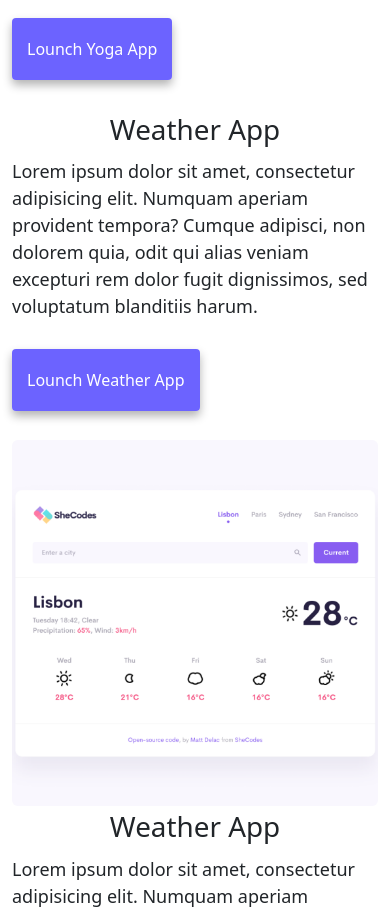
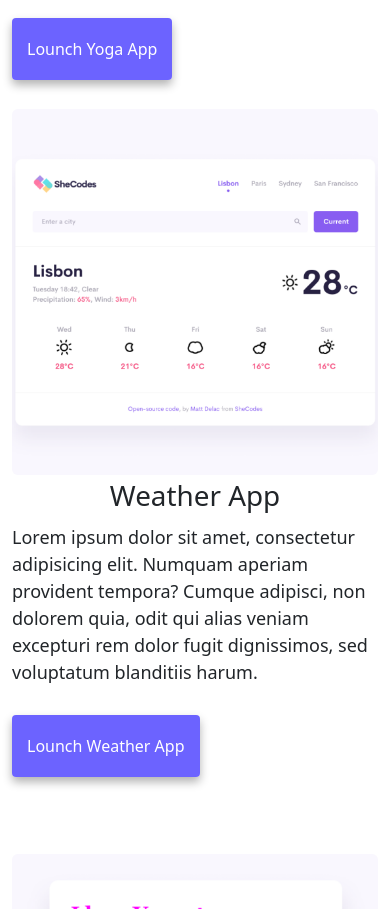
Before and after one commit to RoGreen19/WeekHW, a plain HTML site: page index.html in a window 390 px wide. Shown: the part 931-1840 px from the top of the page. Drawn offline with nearby package versions, Linux system fonts and the light colour scheme.

Commit message:
Add positioning for different screens size

```diff
--- a/index.html
+++ b/index.html
@@ -73,8 +73,8 @@
         </div>
       </div>
       <div class="row mt-5">
-        <div class="col-md-6">
-          <h2 class="mb-6 fs-1 bigwebpagetext">Weather App</h2>
+        <div class="col-md-6 bigwebpagetext">
+          <h2 class="mb-6 fs-1">Weather App</h2>
           <p>
             Lorem ipsum dolor sit amet, consectetur adipisicing elit. Numquam
             aperiam provident tempora? Cumque adipisci, non dolorem quia, odit
@@ -88,8 +88,8 @@
         <div class="col-md-6 rounded">
           <img src="images/weather.png" class="img-fluid" />
         </div>
-        <div class="col-md-6">
-          <h2 class="mb-6 fs-1 smallwebpagetext">Weather App</h2>
+        <div class="col-md-6 smallwebpagetext">
+          <h2 class="mb-6 fs-1">Weather App</h2>
           <p>
             Lorem ipsum dolor sit amet, consectetur adipisicing elit. Numquam
             aperiam provident tempora? Cumque adipisci, non dolorem quia, odit
--- a/src/style.css
+++ b/src/style.css
@@ -119,4 +119,14 @@ p {
     padding: 4px;
     text-align: center;
   }
+
+  .bigwebpagetext {
+    display: none;
+  }
 }
+
+@media (min-width: 768px) {
+  .smallwebpagetext {
+    display: none;
+  }
+}
```
